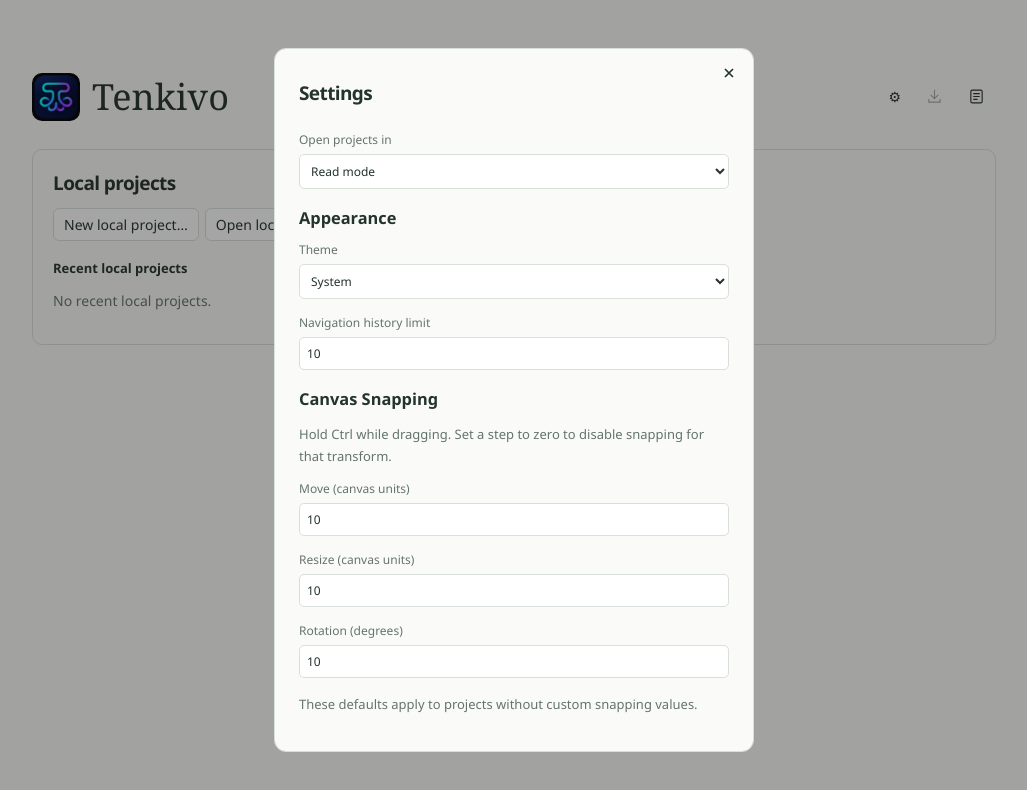
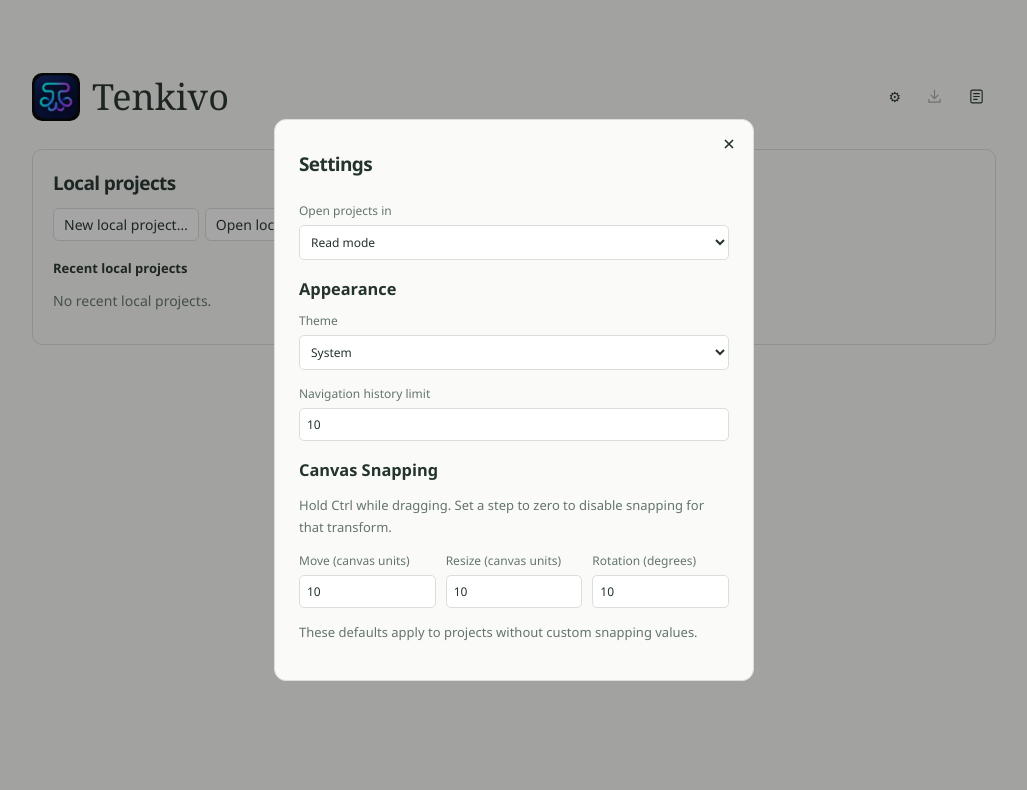
Before and after one commit to DTeruel/Tenkivo, a Svelte app: page / in a window 1280 px wide. Both pictures are taken after a click on the button "Settings". Shown: the top 790 px of the page, without its empty margins (126-1153 px from the left). Built offline with nearby package versions, Linux system fonts and the light colour scheme.

Commit message:
Put canvas snapping controls on one row

```diff
--- a/src/App.svelte
+++ b/src/App.svelte
@@ -2221,9 +2221,14 @@
     <label>Theme<select aria-label="Appearance" bind:value={theme} onchange={()=>localStorage.setItem('studio-theme',theme)}><option>System</option><option>Light</option><option>Dark</option></select></label>
     <label>Navigation history limit<input type="number" min="1" max="100" value={historyLimit} onchange={e=>{setLimit(e.currentTarget.valueAsNumber);e.currentTarget.value=String(historyLimit);}}/></label>
     <h3>Canvas Snapping</h3><p>Hold Ctrl while dragging. Set a step to zero to disable snapping for that transform.</p>
-    {#each snapKeys as key}<label>{key==='rotate'?'Rotation (degrees)':key==='resize'?'Resize (canvas units)':'Move (canvas units)'}
-      <input type="number" min="0" max={key==='rotate'?360:10000} step="any" value={snapping[key]} disabled={!welcome && !editing}
-        onchange={e=>setSnap(key,e.currentTarget)}/></label>{/each}
+    <div class="snap-fields">
+      {#each snapKeys as key}
+        <label>{key==='rotate'?'Rotation (degrees)':key==='resize'?'Resize (canvas units)':'Move (canvas units)'}
+          <input type="number" min="0" max={key==='rotate'?360:10000} step="any" value={snapping[key]} disabled={!welcome && !editing}
+            onchange={e=>setSnap(key,e.currentTarget)}/>
+        </label>
+      {/each}
+    </div>
     {#if welcome}<p>These defaults apply to projects without custom snapping values.</p>{:else if !editing}<p>Enable editing to change this project’s canvas snapping.</p>{/if}
     {#if isTauri()}<p class="app-version">Tenkivo · Version {appVersion}</p>{/if}
   </dialog>
--- a/src/style.css
+++ b/src/style.css
@@ -48,6 +48,8 @@ header nav{margin-left:0}.settings-button{margin-left:auto}
 .log-badge.update-badge{background:light-dark(#c02030,#ff6776)}
 .update-badge{position:absolute;top:2px;right:5px;width:10px;height:10px;border:2px solid var(--panel);border-radius:50%;background:#170ca3;background:light-dark(#4338ca,#7dd3fc);pointer-events:none}
 .settings .app-version{border-top:1px solid var(--line);margin:16px 0 0;padding-top:12px;font-size:12px;user-select:text}
+.snap-fields{display:grid;grid-template-columns:repeat(3,minmax(0,1fr));align-items:end;gap:10px}
+.snap-fields label{min-width:0;margin:0}
 .project-tools{display:grid;grid-template-columns:minmax(max-content,1fr) auto minmax(max-content,1fr);gap:12px}.project-tools .mode-switch{justify-self:end}.navigation-tools{display:flex;align-items:center;gap:3px}.navigation-tools .divider{margin:0 4px}
 .nav-history{position:relative}.nav-history summary{list-style:none;cursor:pointer;padding:4px 7px;border-radius:4px;color:var(--muted)}.nav-history summary::-webkit-details-marker{display:none}.nav-history summary:hover{background:var(--wash)}
 .history-list{position:absolute;top:100%;left:0;z-index:25;min-width:180px;max-width:320px;max-height:45vh;overflow:auto;display:grid;padding:4px;border:1px solid var(--line);border-radius:6px;background:var(--paper);box-shadow:0 4px 14px #0002}.history-list button{display:flex;justify-content:space-between;gap:8px;text-align:left}.history-list [aria-current=page]{font-weight:650}
```
